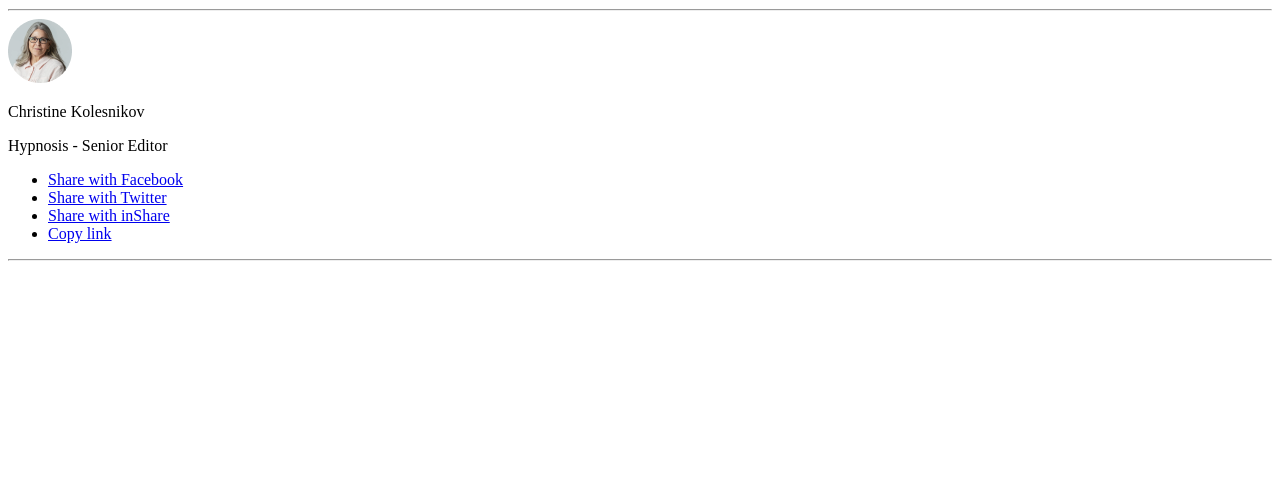
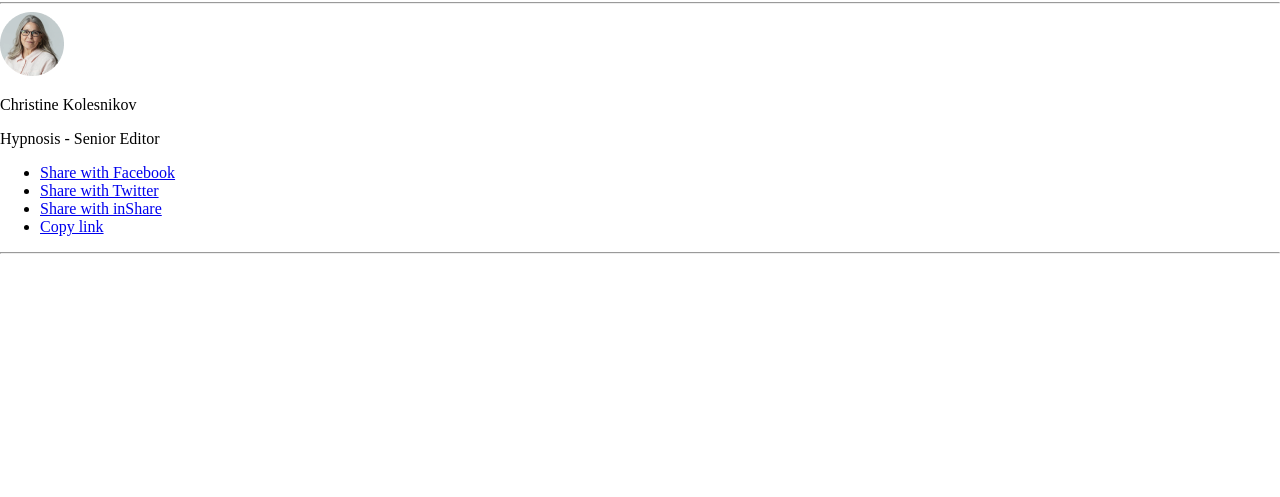
Before and after one commit to danyhoshi/hypnosis, a website: page index.html in a window 1280 px wide. Shown: the part 303-800 px from the top of the page. Drawn offline with Linux system fonts and the light colour scheme.

Commit message:
Fix some linter errors

```diff
--- a/index.html
+++ b/index.html
@@ -6,6 +6,7 @@
         <meta name="viewport" content="width=device-width, initial-scale=1.0">
         <title>Hypnosis</title>
         <meta name="autor" content="Christine Kolesnikov">
+        <link rel="stylesheet" href="style.css">
     </head>
     <header>
         <div>
--- /dev/null
+++ b/style.css
@@ -0,0 +1,5 @@
+html,
+body {
+  margin: 0;
+  padding: 0;
+}
```
